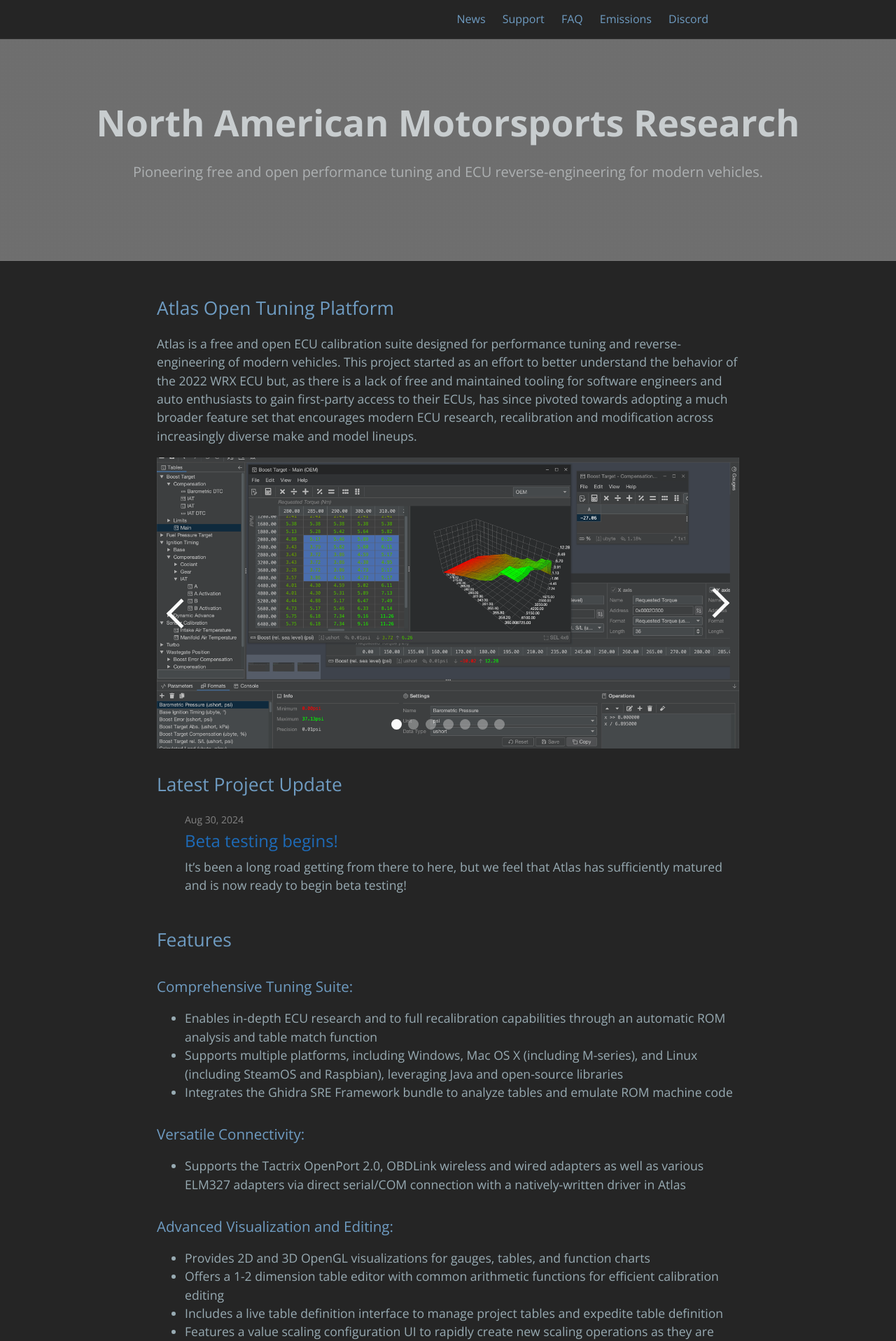
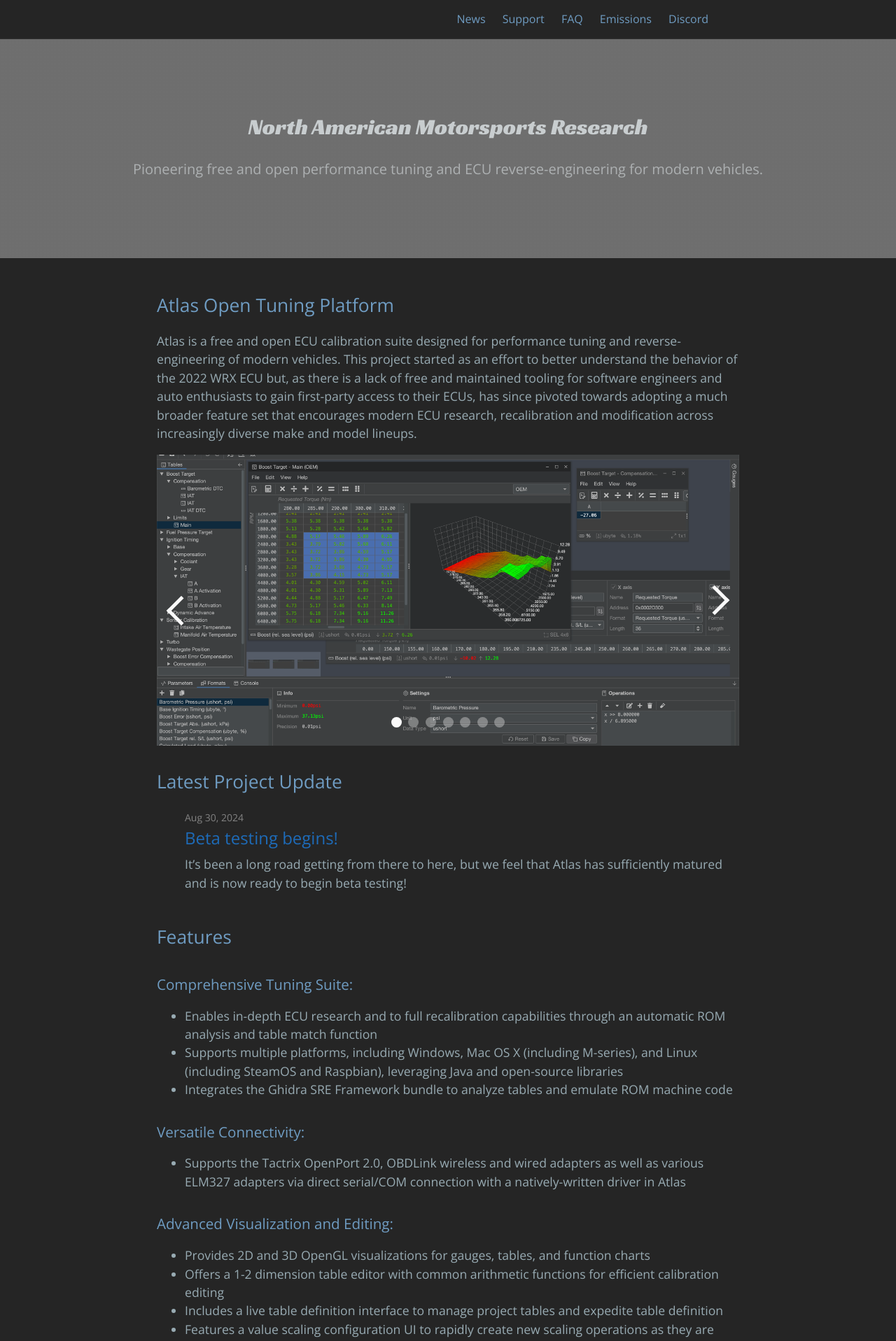
Before and after one commit to atlas-tuning/atlas-public, a Jekyll site: the page built from docs/index.md, in a window 1280 px wide. Shown: the top 1917 px of the page at 70% size. Built offline with Jekyll 4.4.1, drawn with Linux system fonts in a browser that asks for light colours.

Commit message:
Update default.html

```diff
--- a/docs/_layouts/default.html
+++ b/docs/_layouts/default.html
@@ -59,7 +59,11 @@
         {% endif %}
 
         <section class="page-header">
+            {% if page.layout == 'home' %}
+            <h1 class="project-logo">{{ page-title }}</h1>
+            {% else %}
             <h1 class="project-name">{{ page-title }}</h1>
+            {% endif %}
             <h2 class="project-tagline">{{ page-tagline }}</h2>
             {% if page.layout == 'home' and site.github.is_project_page %}
             <a href="{{ site.github.repository_url }}" class="btn">View on GitHub</a>
```
